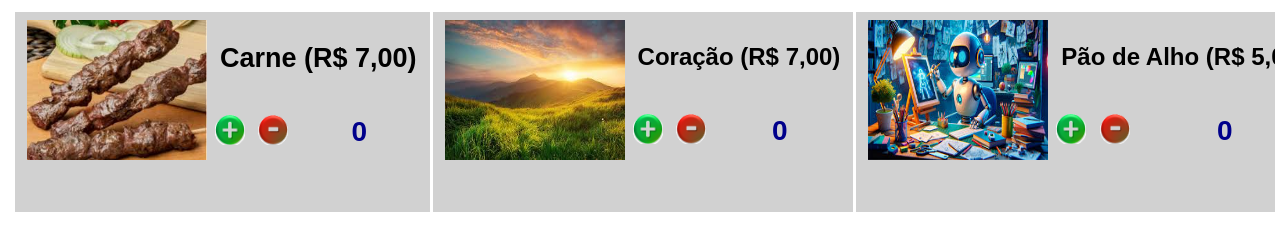
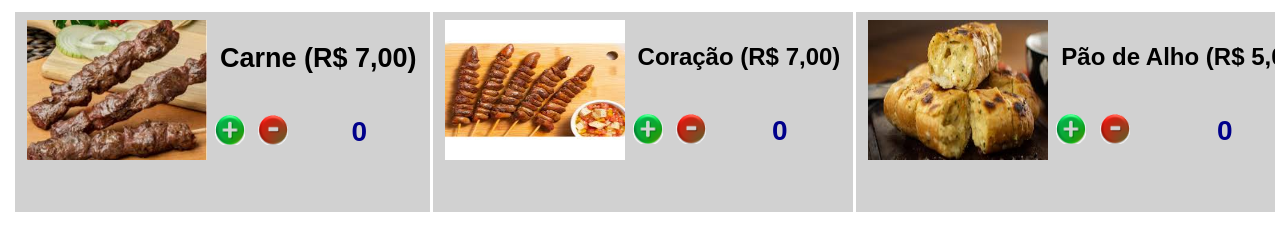
Before and after one commit to mtshs/tecespetos, a plain HTML site: page index.html in a window 1280 px wide. Shown: the part 289-540 px from the top of the page. Drawn offline with Linux system fonts and the light colour scheme.

Commit message:
Update index.html

```diff
--- a/index.html
+++ b/index.html
@@ -45,7 +45,7 @@
             <table>
                 <tr>
                   <td rowspan="2">
-                    <img src="img2.jpg" alt="texto explicativo" width="180" height="140">
+                    <img src="coração.jpeg" alt="texto explicativo" width="180" height="140">
                   </td>
                   <td colspan="2">
                    <span><h2>Coração (R$ 7,00)</h2></span>
@@ -66,7 +66,7 @@
             <table>
                 <tr>
                   <td rowspan="2">
-                    <img src="img3.jpg" alt="texto explicativo" width="180" height="140">
+                    <img src="pão de alho.jpeg" alt="texto explicativo" width="180" height="140">
                   </td>
                   <td colspan="2">
                    <span><h2>Pão de Alho (R$ 5,00)</h2></span>
```
